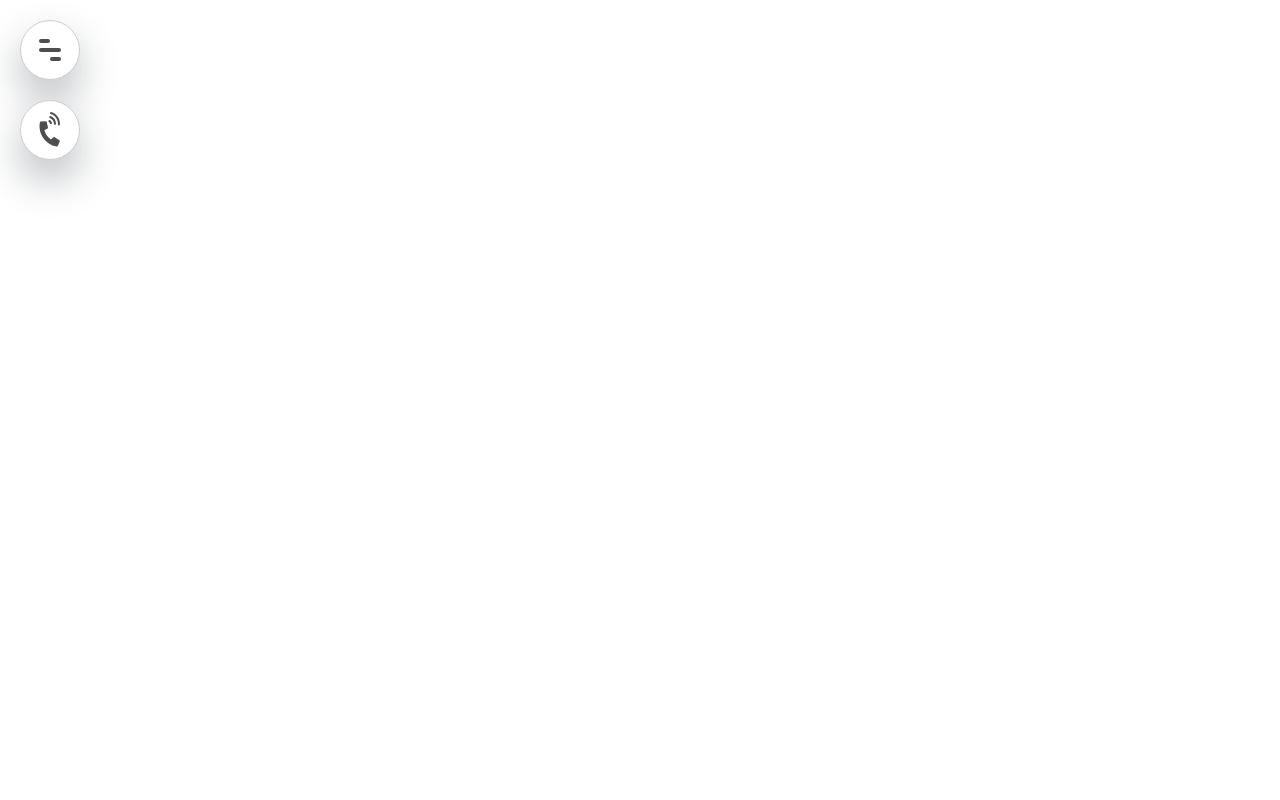
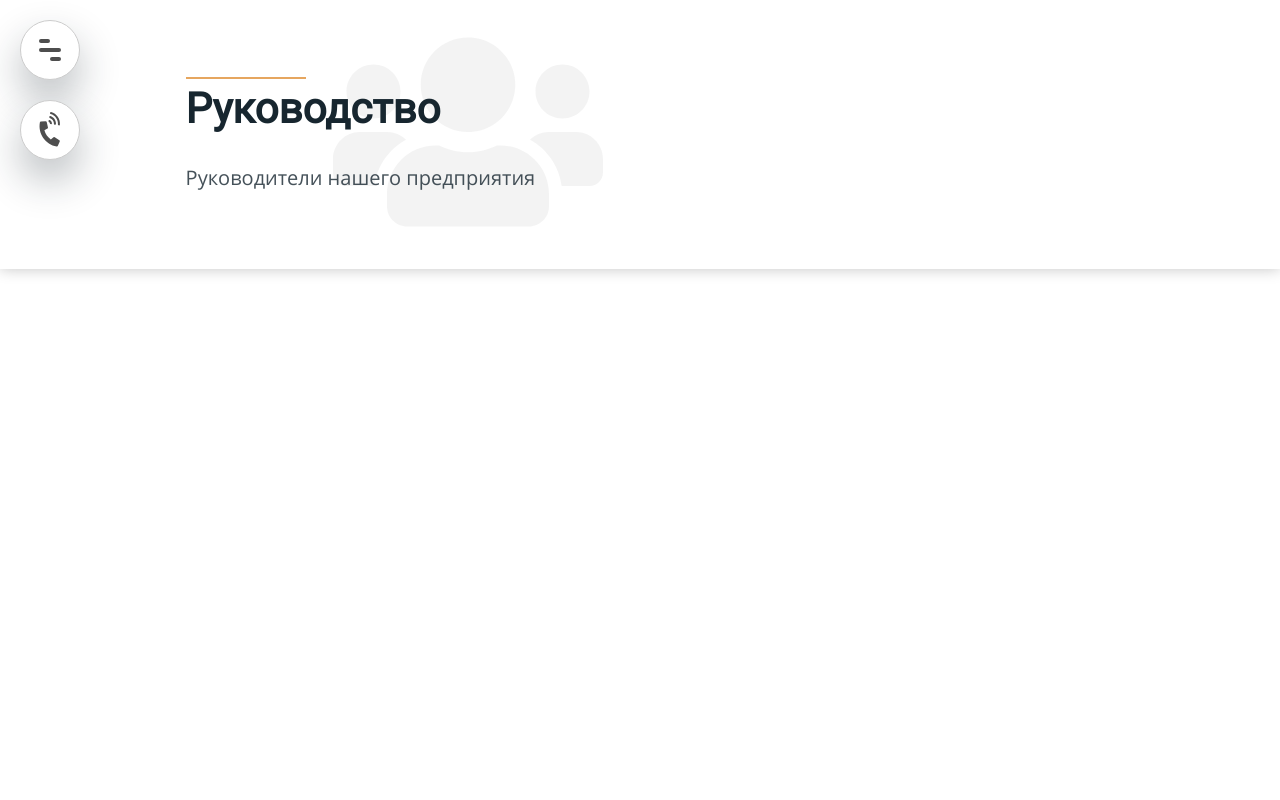
Before and after one commit to GitiCat/node.server_npk-alten.ru, a React app: page /company/leadership in a window 1280 px wide. Shown: the top 800 px of the page. Built offline with nearby package versions, Linux system fonts and the light colour scheme.

Commit message:
leaders page create

```diff
--- /dev/null
+++ b/src/components/pages/leadership/leadership.js
@@ -0,0 +1,33 @@
+import React from "react"
+import { connect } from "react-redux"
+import { Container, Row, Col } from "react-bootstrap"
+import { Link } from "react-router-dom"
+import axios from "axios"
+
+import { faUsers } from "@fortawesome/free-solid-svg-icons"
+import Header from "../../blocks/header/header"
+
+class Leadership extends React.Component {
+
+	componentDidMount() {
+		console.log(this);
+	}
+
+	render() {
+		return(
+			<Container fluid className="ls-cont">
+				<Row>
+					<Header title="Руководство" subtitle="Руководители нашего предприятия" icon={faUsers}/>
+				</Row>
+			</Container>
+		)
+	}
+}
+
+function mapStateToProps(state) {
+	return {
+		data: state.HomeReducer
+	}
+}
+
+export default connect(mapStateToProps)(Leadership);
--- a/src/containers/App.js
+++ b/src/containers/App.js
@@ -6,6 +6,7 @@ const History = lazy(() => import("../components/pages/history/history"));
 const Activity = lazy(() => import("../components/pages/activity/activity"));
 const Productions = lazy(() => import("../components/pages/productions/productions"));
 const Documents = lazy(() => import("../components/pages/documents/documents"));
+const Leadership = lazy(() => import("../components/pages/leadership/leadership"));
 
 const ProductionSlider = lazy(() => import("../containers/productionsSlider/index"));
 
@@ -30,6 +31,8 @@ class App extends React.Component {
                                 <Route path='/productions/primary-sources' component={ProductionSlider}/>
                                 <Route path='/productions/charge-discharge-devices' component={ProductionSlider}/>
                                 <Route path='/documents' component={Documents}/>
+                                <Route exact path='/company/leadership' component={Leadership}/>
+                                <Route path='/company/leadership/:id' component={Leadership}/>
                             </Switch>
                     </acricle>
                     <FooterComponent/>
--- a/src/style.scss
+++ b/src/style.scss
@@ -809,3 +809,4 @@
   @import "components/blocks/menu/hamburger-style.scss";
   @import "components/blocks/feedback-btn/feedback-btn-style.scss";
   @import "components/blocks/home/NewsBlock/news-block.scss";
+  @import "components/pages/leadership/leadership.scss";
```
Also changed, not shown: src/components/pages/leadership/leadership.scss (added).
